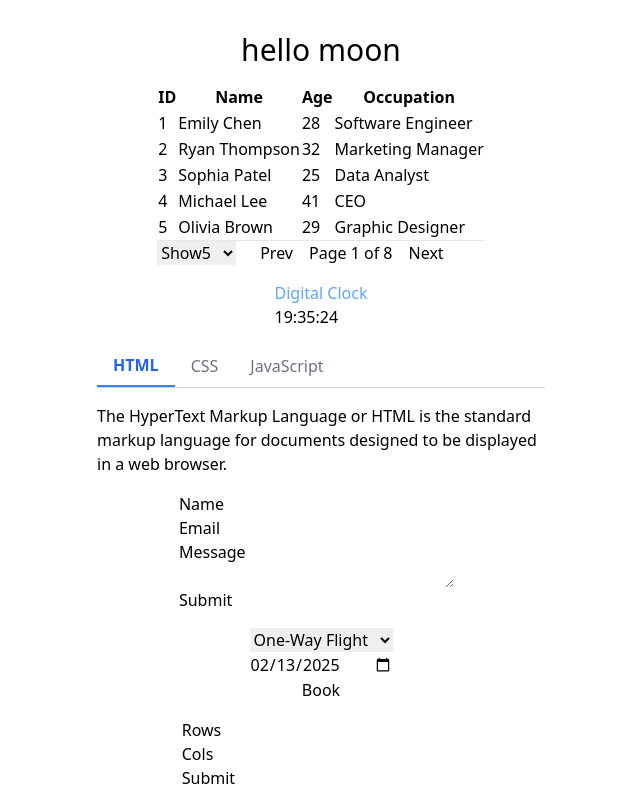
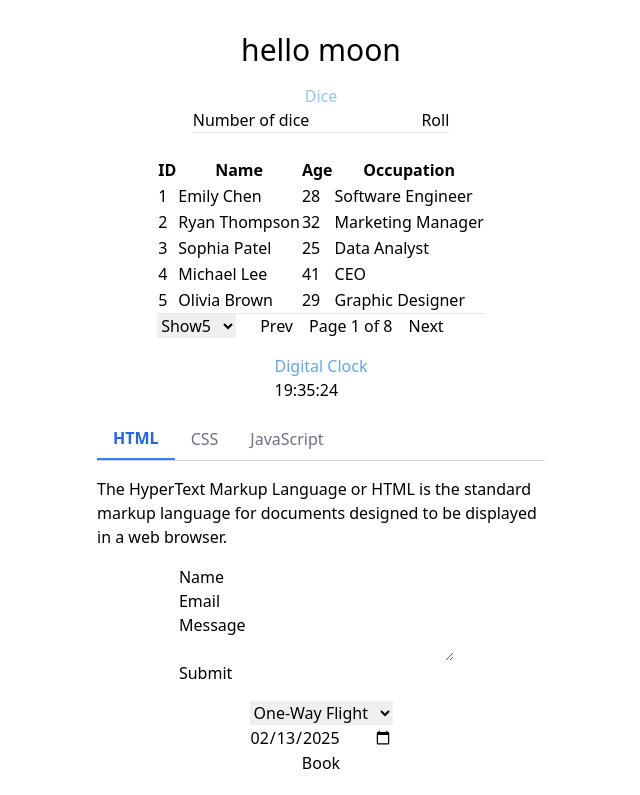
Before and after one commit to lu-sd/score, a React (Vite) app: page / in a window 1280 px wide. Shown: the top 795 px of the page, without its empty margins (319-959 px from the left). Built offline with nearby package versions, Linux system fonts and the light colour scheme.

Commit message:
dice random number

```diff
--- a/src/App.tsx
+++ b/src/App.tsx
@@ -8,10 +8,12 @@ import Mortgage from "./components/mortgate";
 import Tabs from "./components/tab";
 import Clock from "./components/clock"
 import DataTable from "./components/dataTable";
+import Dice from "./components/dice.tsx"
 function App() {
   return (
     <div className="flex flex-col gap-4 justify-center min-w-full items-center">
       <div className="text-3xl mt-8">hello moon</div>
+      <Dice />
       <DataTable />
       <Clock />
       <Tabs />
--- /dev/null
+++ b/src/components/dice.tsx
@@ -0,0 +1,38 @@
+import React, { useState, type FormEvent } from "react";
+
+export default function Dice() {
+  const [dice, SetDice] = useState<number[]>([])
+
+  function getDice(dice: string) {
+    return Array.from({ length: Number(dice) }, () =>
+      Math.max(Math.ceil(Math.random() * 6), 1)
+    )
+  }
+  function submitForm(event: React.FormEvent<HTMLFormElement>) {
+    event.preventDefault();
+    const form = event.target as HTMLFormElement;
+    const formData = new FormData(form);
+    const diceNum = formData.get("dices") as string
+    SetDice(getDice(diceNum))
+  }
+  return (
+    <div>
+      <div className="text-blue-300 text-center">Dice</div>
+      <form
+        onSubmit={submitForm}
+        className="flex gap-4"
+      >
+        <label htmlFor="name">Number of dice</label>
+        <input type="number" min={1} max={12} name="dices" id="name" />
+        <button>Roll</button>
+      </form >
+      <hr />
+      <div className="grid grid-cols-3 mt-2">
+        {dice.map((value, idx) => <Element key={idx} value={value} />)}
+      </div>
+    </div >
+  );
+}
+function Element({ value }: { value: number }) {
+  return <div >{value}</div>
+}
```
